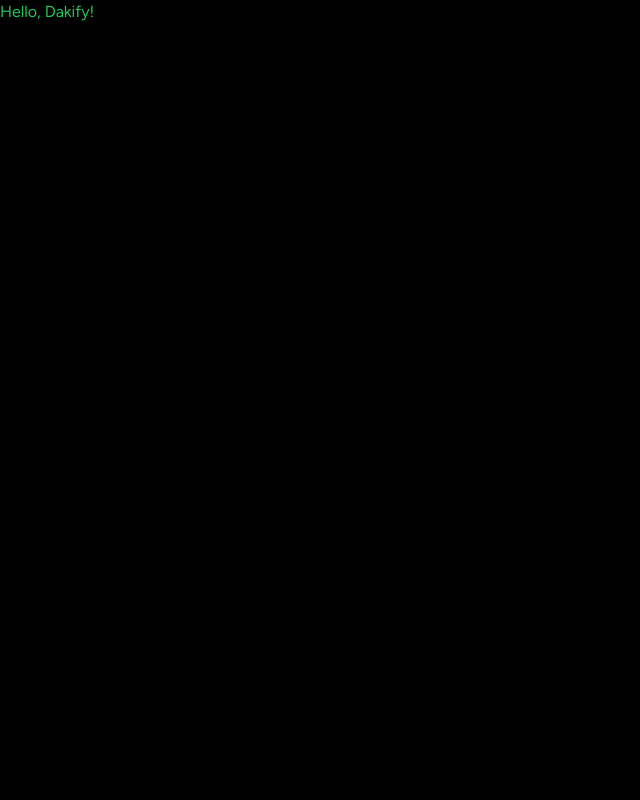
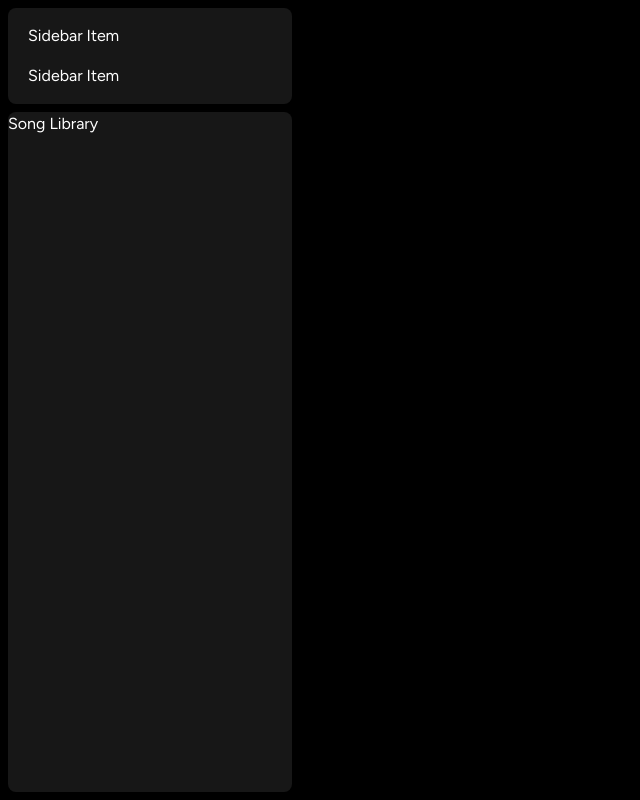
Before and after one commit to dakotalrubin/dakify, a Next.js app: page / in a window 1280 px wide. Shown: the whole page, without its empty margins (0-640 px from the left). Built offline with nearby package versions, Linux system fonts and the light colour scheme.

Commit message:
Add Sidebar, Box and SidebarItem components

```diff
--- a/app/(site)/page.tsx
+++ b/app/(site)/page.tsx
@@ -1,5 +1,7 @@
 export default function Home() {
   return (
-    <div className="text-green-500">Hello, Dakify!</div>
+    <div className="text-green-500">
+    Main Content
+  </div>
   )
 }
--- a/app/layout.tsx
+++ b/app/layout.tsx
@@ -1,6 +1,8 @@
 import type { Metadata } from 'next'
 import { Figtree } from 'next/font/google'
 import './globals.css'
+
+import Sidebar from "@/components/Sidebar";
 
 const font = Figtree({ subsets: ['latin'] })
 
@@ -14,9 +16,14 @@ export default function RootLayout({
 }: {
   children: React.ReactNode
 }) {
+  // Render ReactNode children from Sidebar component
   return (
     <html lang="en">
-      <body className={font.className}>{children}</body>
+      <body className={font.className}>
+        <Sidebar>
+          {children}
+        </Sidebar>
+      </body>
     </html>
   )
 }
--- /dev/null
+++ b/components/Box.tsx
@@ -0,0 +1,20 @@
+import { twMerge } from "tailwind-merge";
+
+// Interface BoxProps contains ReactNode children and optional className string
+interface BoxProps {
+  children: React.ReactNode;
+  className?: string;
+}
+
+// Box component accepts ReactNode children and optional className string
+// from BoxProps interface
+const Box: React.FC<BoxProps> = ({ children, className }) => {
+  return (
+    <div className={twMerge("h-fit w-full bg-neutral-900 rounded-lg",
+      className)}>
+      {children}
+    </div>
+  );
+}
+
+export default Box;
--- /dev/null
+++ b/components/Sidebar.tsx
@@ -0,0 +1,62 @@
+// Required for client components to use React hooks
+"use client";
+
+import { usePathname } from "next/navigation";
+import { useMemo } from "react";
+import { HiHome } from "react-icons/hi";
+import { BiSearch } from "react-icons/bi";
+
+import Box from "./Box";
+import SidebarItem from "./SidebarItem";
+
+// Interface SidebarProps contains ReactNode children
+interface SidebarProps {
+  children: React.ReactNode;
+}
+
+// Sidebar component accepts ReactNode children from SidebarProps interface
+const Sidebar: React.FC<SidebarProps> = ({ children }) => {
+  // Use a React hook that allows you to read the current URL's pathname
+  const pathname = usePathname();
+
+  // Create an array of possible routes for site navigation
+  // The "Home" label will be active any time the pathname isn't "/search"
+  // The state of "pathname" is added to the list of dependency arrays
+  const routes = useMemo(() => [
+    {
+      label: "Home",
+      active: pathname !== "/search",
+      href: "/",
+      icon: HiHome,
+    },
+    {
+      label: "Search",
+      active: pathname === "/search",
+      href: "/search",
+      icon: BiSearch,
+    }
+  ], [pathname]);
+
+  // Render Box components in the sidebar
+  // The first Box component iterates over the routes array
+  // and renders a SidebarItem for each possible route
+  // The second Box component contains the user's music library
+  return (
+    <div className="flex h-full">
+      <div className="hidden md:flex flex-col gap-y-2 h-full w-[300px] p-2 bg-black">
+        <Box>
+          <div className="flex flex-col gap-y-4 px-5 py-4">
+            {routes.map((item) => (
+              <SidebarItem key={item.label} {...item} />
+            ))}
+          </div>
+        </Box>
+        <Box className="h-full overflow-y-auto">
+          Song Library
+        </Box>
+      </div>
+    </div>
+  );
+}
+
+export default Sidebar;
--- /dev/null
+++ b/components/SidebarItem.tsx
@@ -0,0 +1,10 @@
+// SidebarItem component
+const SidebarItem = () => {
+  return (
+    <div>
+      Sidebar Item
+    </div>
+  );
+}
+
+export default SidebarItem;
```
Also changed, not shown: package.json (+6 -4 lines), 1 other file (tests, documents, lock files or other folders).
